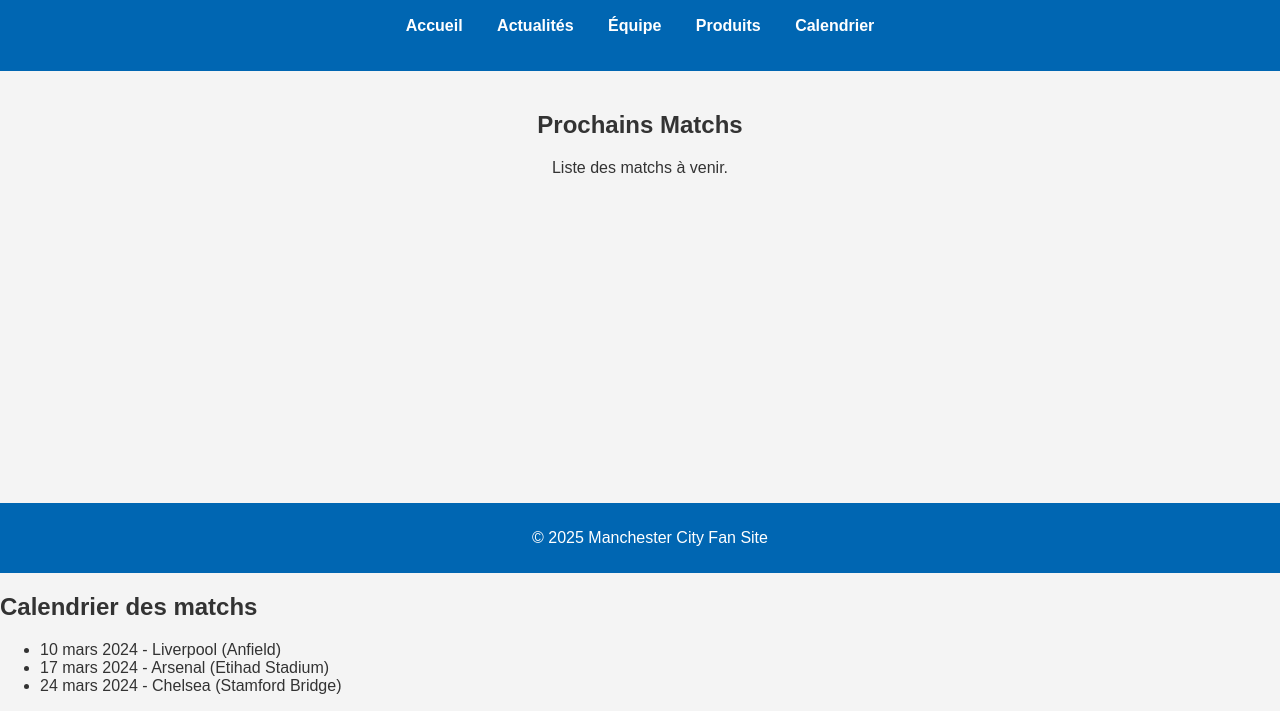
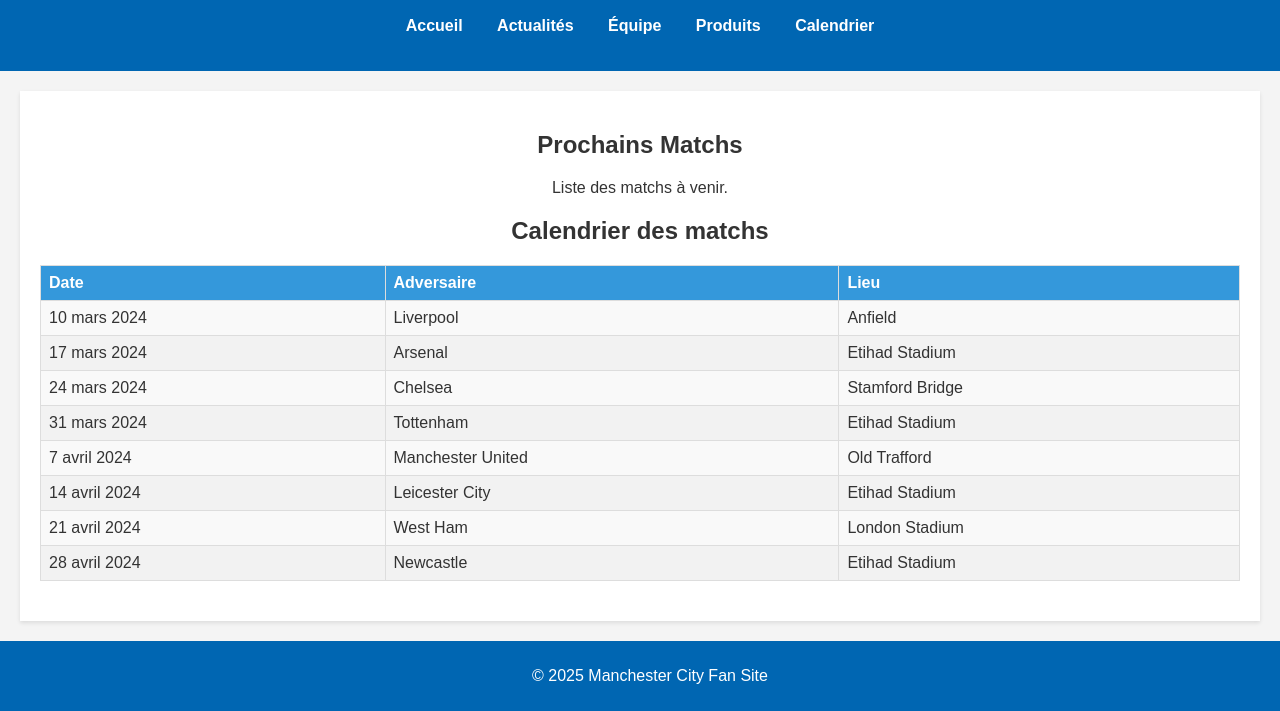
Before and after one commit to thomas-prss/Manchester-City, a plain HTML site: page calendrier.html in a window 1280 px wide. Shown: the part 89-800 px from the top of the page. Drawn offline with Linux system fonts and the light colour scheme.

Commit message:
calendrier et css

```diff
--- a/calendrier.html
+++ b/calendrier.html
@@ -21,7 +21,7 @@
         </nav>
     </header>
     <main>
-        <section>
+        <section id="calendrier-container">
             <h2>Prochains Matchs</h2>
             <p>Liste des matchs à venir.</p>
         </section>
@@ -29,7 +29,8 @@
     <footer>
         <p>&copy; 2025 Manchester City Fan Site</p>
     </footer>
+
+    <!-- Inclusion du script externe -->
+    <script src="script.js"></script>
 </body>
 </html>
-
-<script src="script.js"></script>
--- a/script.js
+++ b/script.js
@@ -2,20 +2,61 @@ document.addEventListener("DOMContentLoaded", function() {
     const calendrier = [
         { date: "10 mars 2024", adversaire: "Liverpool", lieu: "Anfield" },
         { date: "17 mars 2024", adversaire: "Arsenal", lieu: "Etihad Stadium" },
-        { date: "24 mars 2024", adversaire: "Chelsea", lieu: "Stamford Bridge" }
+        { date: "24 mars 2024", adversaire: "Chelsea", lieu: "Stamford Bridge" },
+        { date: "31 mars 2024", adversaire: "Tottenham", lieu: "Etihad Stadium" },
+        { date: "7 avril 2024", adversaire: "Manchester United", lieu: "Old Trafford" },
+        { date: "14 avril 2024", adversaire: "Leicester City", lieu: "Etihad Stadium" },
+        { date: "21 avril 2024", adversaire: "West Ham", lieu: "London Stadium" },
+        { date: "28 avril 2024", adversaire: "Newcastle", lieu: "Etihad Stadium" }
     ];
 
     const calendrierSection = document.createElement("section");
     calendrierSection.innerHTML = "<h2>Calendrier des matchs</h2>";
 
-    const ul = document.createElement("ul");
+    // Création du tableau
+    const table = document.createElement("table");
+
+    // Ajout des en-têtes du tableau
+    const thead = document.createElement("thead");
+    const headerRow = document.createElement("tr");
+
+    const thDate = document.createElement("th");
+    thDate.textContent = "Date";
+    headerRow.appendChild(thDate);
+
+    const thAdversaire = document.createElement("th");
+    thAdversaire.textContent = "Adversaire";
+    headerRow.appendChild(thAdversaire);
+
+    const thLieu = document.createElement("th");
+    thLieu.textContent = "Lieu";
+    headerRow.appendChild(thLieu);
+
+    thead.appendChild(headerRow);
+    table.appendChild(thead);
+
+    // Création du corps du tableau
+    const tbody = document.createElement("tbody");
 
     calendrier.forEach(match => {
-        const li = document.createElement("li");
-        li.textContent = `${match.date} - ${match.adversaire} (${match.lieu})`;
-        ul.appendChild(li);
+        const row = document.createElement("tr");
+
+        const tdDate = document.createElement("td");
+        tdDate.textContent = match.date;
+        row.appendChild(tdDate);
+
+        const tdAdversaire = document.createElement("td");
+        tdAdversaire.textContent = match.adversaire;
+        row.appendChild(tdAdversaire);
+
+        const tdLieu = document.createElement("td");
+        tdLieu.textContent = match.lieu;
+        row.appendChild(tdLieu);
+
+        tbody.appendChild(row);
     });
 
-    calendrierSection.appendChild(ul);
-    document.body.appendChild(calendrierSection);
+    table.appendChild(tbody);
+    calendrierSection.appendChild(table);
+    document.getElementById("calendrier-container").appendChild(calendrierSection);
 });
--- a/styles.css
+++ b/styles.css
@@ -221,3 +221,61 @@ footer {
 .toggle-btn:hover {
     background: #004d8b;
 }
+
+
+nav ul {
+    list-style: none;
+    padding: 0;
+    text-align: center;
+}
+
+nav ul li {
+    display: inline;
+    margin-right: 15px;
+}
+
+nav ul li a {
+    color: white;
+    text-decoration: none;
+    font-weight: bold;
+}
+
+nav ul li a:hover {
+    text-decoration: underline;
+}
+
+main {
+    padding: 20px;
+    margin: 20px;
+    background-color: white;
+    box-shadow: 0 2px 4px rgba(0, 0, 0, 0.1);
+}
+
+h2 {
+    text-align: center;
+}
+
+table {
+    width: 100%;
+    border-collapse: collapse;
+    margin-top: 20px;
+}
+
+th, td {
+    border: 1px solid #ddd;
+    padding: 8px;
+    text-align: left;
+}
+
+th {
+    background-color: #3498db;
+    color: white;
+}
+
+td {
+    background-color: #f9f9f9;
+}
+
+tr:nth-child(even) td {
+    background-color: #f2f2f2;
+}
```
Also changed, not shown: produits.html (+5 -5 lines), img/ballon.jpg (renamed from ballon.jpg), img/maillot1.jpg (renamed from maillot1.jpg), img/maillot2.jpg (renamed from maillot2.jpg), img/sweat.jpg (renamed from sweat.jpg), img/écharpe.jpg (renamed from écharpe.jpg).
